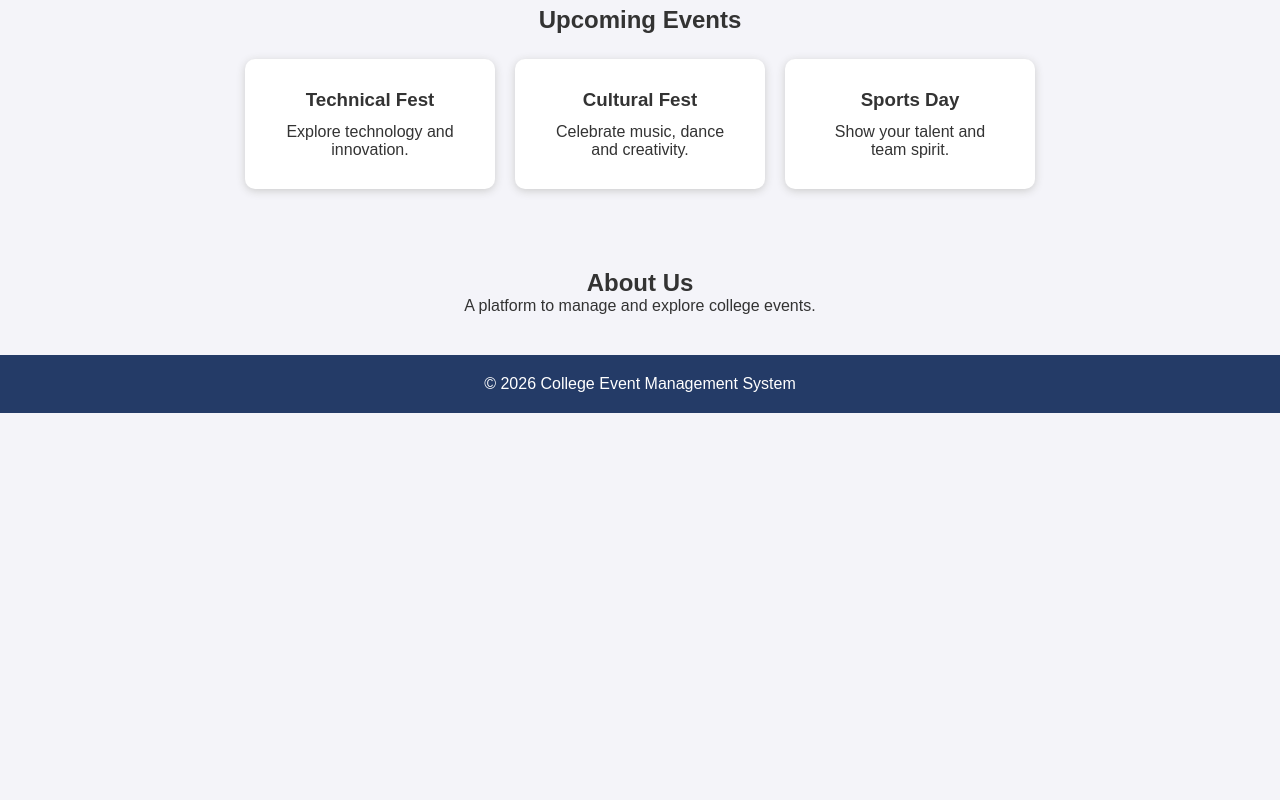
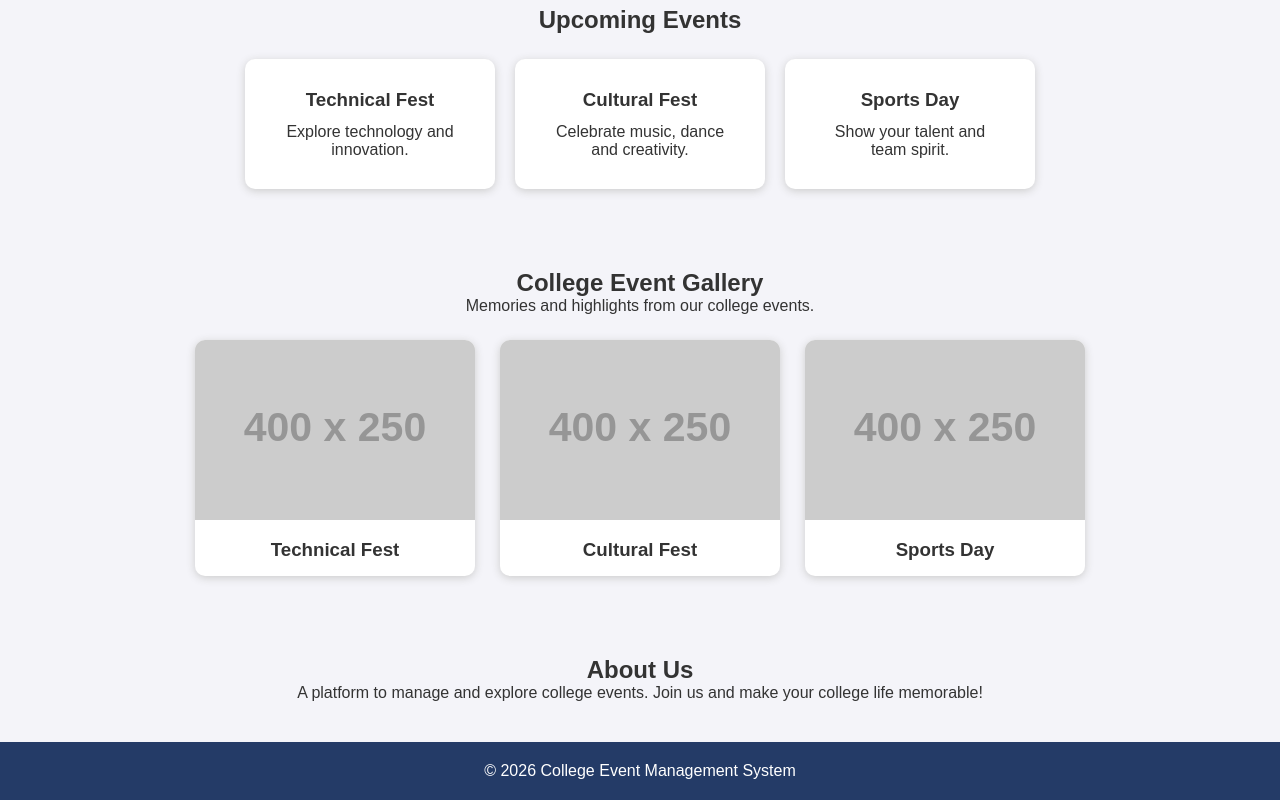
Before and after one commit to Tsrushti21/College-Event-Management, a plain HTML site: page index.html in a window 1280 px wide. Shown: the part 416-1216 px from the top of the page. Before the commit the page ends 829 px from the top, so only its background shows below. Drawn offline with Linux system fonts and the light colour scheme; placeholder pictures from the web are drawn by us.

Commit message:
Add college event gallery feature

```diff
--- a/index.html
+++ b/index.html
@@ -1,33 +1,52 @@
 
 <!DOCTYPE html>
 <html lang="en">
+
 <head>
     <meta charset="UTF-8">
     <meta name="viewport" content="width=device-width, initial-scale=1.0">
-    <title>College Event Management</title>
+
+    <title>College Event Management System</title>
+
     <link rel="stylesheet" href="style.css">
 </head>
+
 <body>
 
+    <!-- Header Section -->
     <header>
         <h1>College Event Management System</h1>
+
         <nav>
             <a href="#home">Home</a>
             <a href="#events">Events</a>
+            <a href="#gallery">Gallery</a>
             <a href="#about">About</a>
         </nav>
     </header>
 
+
+    <!-- Home Section -->
     <section id="home" class="hero">
+
         <h2>Welcome to College Events!</h2>
-        <p>Discover, participate and celebrate college life.</p>
+
+        <p>
+            Discover, participate and celebrate college life.
+        </p>
+
         <a href="#events" class="btn">Explore Events</a>
+
     </section>
 
+
+    <!-- Upcoming Events Section -->
     <section id="events">
+
         <h2>Upcoming Events</h2>
 
         <div class="event-container">
+
             <div class="event-card">
                 <h3>Technical Fest</h3>
                 <p>Explore technology and innovation.</p>
@@ -42,18 +61,81 @@
                 <h3>Sports Day</h3>
                 <p>Show your talent and team spirit.</p>
             </div>
+
         </div>
+
     </section>
 
-    <section id="about">
-        <h2>About Us</h2>
-        <p>A platform to manage and explore college events.</p>
+
+    <!-- Event Gallery Section -->
+    <section id="gallery">
+
+        <h2>College Event Gallery</h2>
+
+        <p>Memories and highlights from our college events.</p>
+
+        <div class="gallery-container">
+
+            <div class="gallery-card">
+
+                <img
+                    src="https://placehold.co/400x250/243b67/ffffff?text=Technical+Fest"
+                    alt="Technical Fest">
+
+                <h3>Technical Fest</h3>
+
+            </div>
+
+
+            <div class="gallery-card">
+
+                <img
+                    src="https://placehold.co/400x250/8b3a62/ffffff?text=Cultural+Fest"
+                    alt="Cultural Fest">
+
+                <h3>Cultural Fest</h3>
+
+            </div>
+
+
+            <div class="gallery-card">
+
+                <img
+                    src="https://placehold.co/400x250/28745b/ffffff?text=Sports+Day"
+                    alt="Sports Day">
+
+                <h3>Sports Day</h3>
+
+            </div>
+
+        </div>
+
     </section>
 
+
+    <!-- About Section -->
+    <section id="about">
+
+        <h2>About Us</h2>
+
+        <p>
+            A platform to manage and explore college events.
+            Join us and make your college life memorable!
+        </p>
+
+    </section>
+
+
+    <!-- Footer Section -->
     <footer>
+
         <p>© 2026 College Event Management System</p>
+
     </footer>
 
+
     <script src="script.js"></script>
+
 </body>
+
 </html>
--- a/script.js
+++ b/script.js
@@ -1,2 +1,4 @@
 
 console.log("College Event Management System loaded successfully!");
+
+console.log("College Event Gallery loaded successfully!");
--- a/style.css
+++ b/style.css
@@ -80,3 +80,38 @@ footer {
     text-align: center;
     padding: 20px;
 }
+
+
+/* Event Gallery Styling */
+
+#gallery {
+    padding: 40px 20px;
+    text-align: center;
+    background: #f4f4f9;
+}
+
+.gallery-container {
+    display: flex;
+    justify-content: center;
+    flex-wrap: wrap;
+    gap: 25px;
+    margin-top: 25px;
+}
+
+.gallery-card {
+    width: 280px;
+    background: white;
+    border-radius: 10px;
+    overflow: hidden;
+    box-shadow: 0 2px 8px #ccc;
+}
+
+.gallery-card img {
+    width: 100%;
+    height: 180px;
+    object-fit: cover;
+}
+
+.gallery-card h3 {
+    padding: 15px;
+}
```
